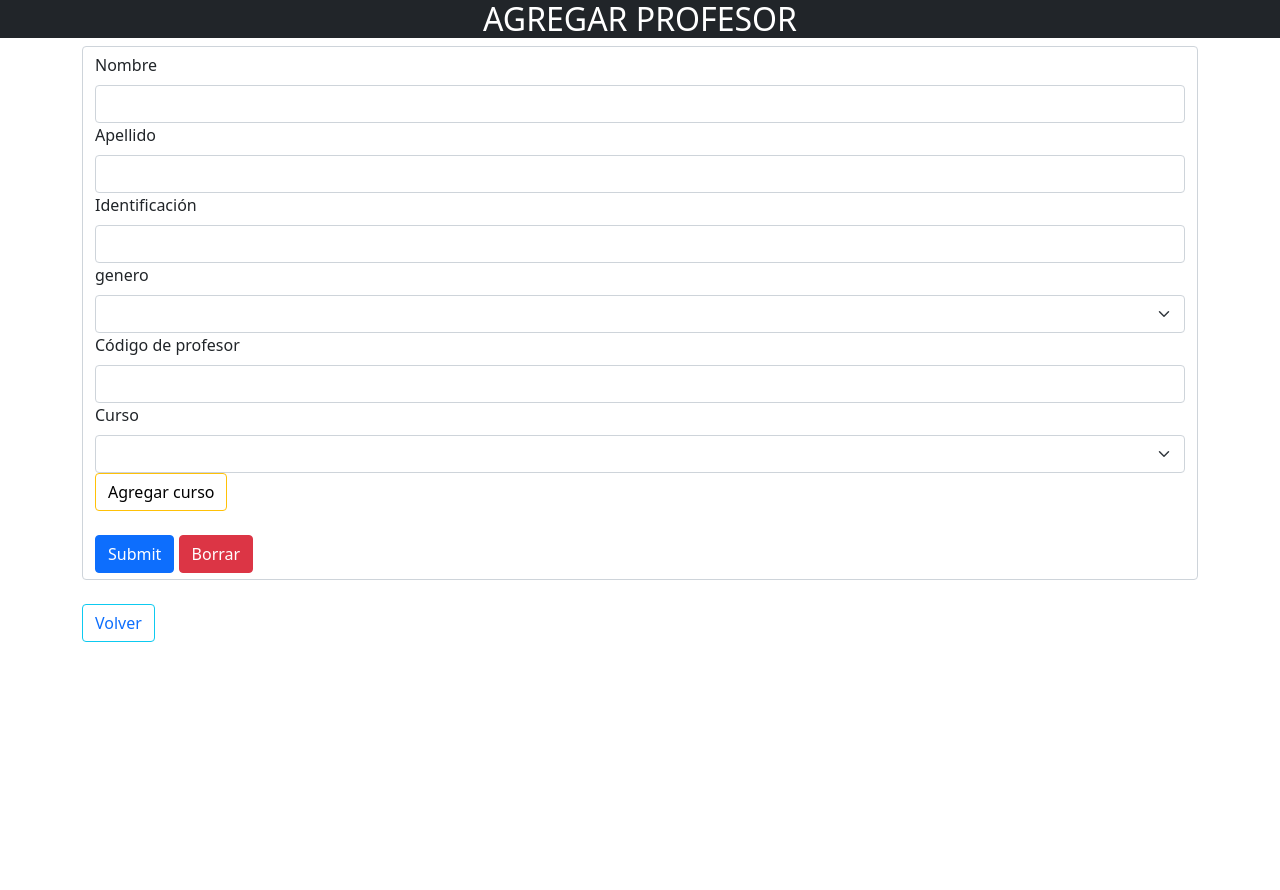
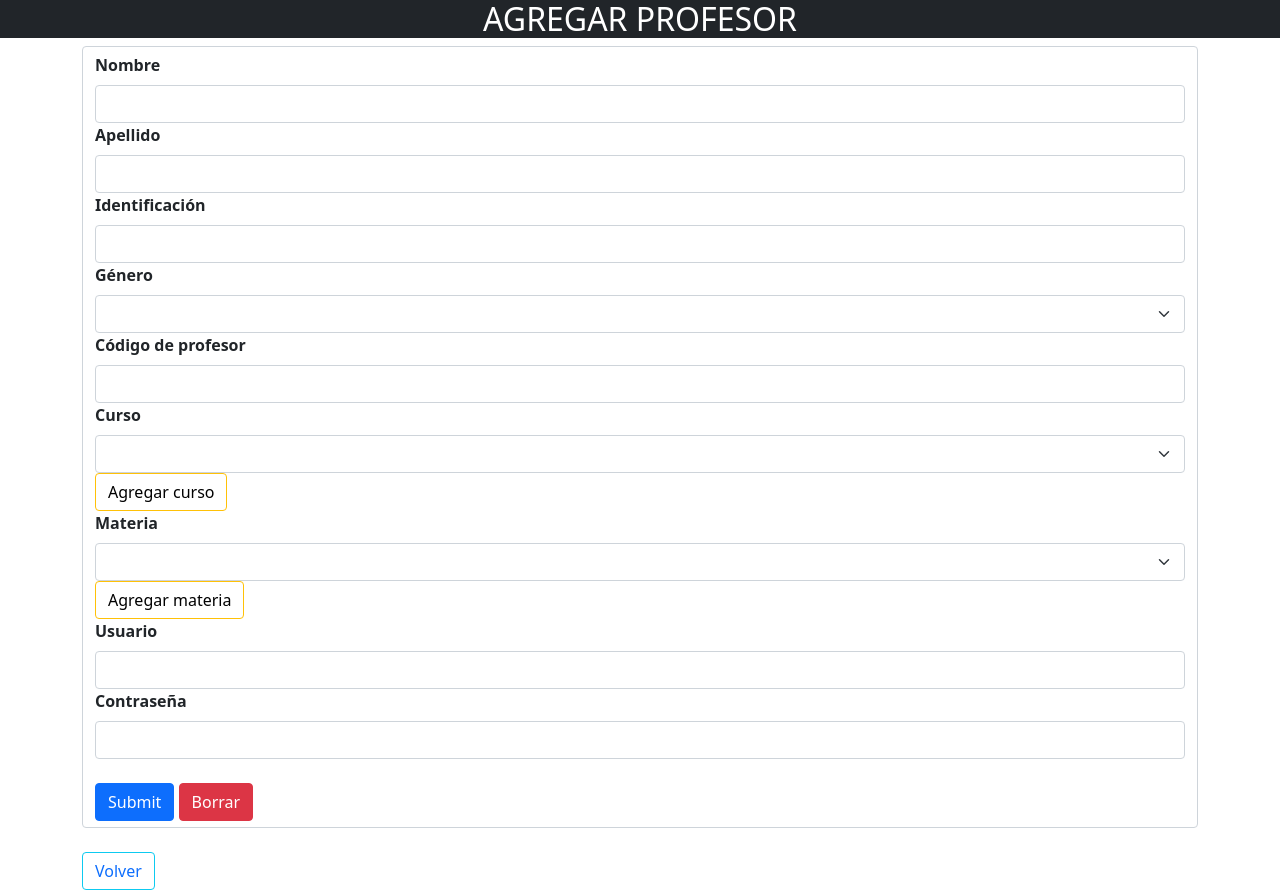
Before and after one commit to nicosalaz/Colegio, a PHP site: page /add.php in a window 1280 px wide. Before the commit the page ends 642 px from the top, so only its background shows below. Run offline with PHP 8.4, Linux system fonts and the light colour scheme; tables that the repository leaves empty hold one stand-in row (values such as "Sample post"); lists and menus that the app fills with data are empty.

Commit message:
17/06/21

```diff
--- a/Colegio/curso/modelos/Curso.php
+++ b/Colegio/curso/modelos/Curso.php
@@ -40,6 +40,17 @@
 			$query = $this->db->prepare($sql);
 			$query->execute(array(':id_curso'=>$id_curso));
 		}
+		public function get_cursos_disponibles()
+		{
+			$sql = "SELECT ID_CURSO,NOMBRE_CURSO
+					FROM curso
+					WHERE ID_CURSO NOT IN (SELECT CURSO_ID
+						  					FROM profesor)";
+			$query = $this->db->prepare($sql);
+			$query->execute();
+			$datos = $query->fetchAll();
+			return $datos;
+		}
 	}
 
 
--- a/Colegio/profesor/modelos/Profesor.php
+++ b/Colegio/profesor/modelos/Profesor.php
@@ -11,7 +11,7 @@
         {
             $sql = "INSERT INTO profesor(NOMBRE, APELLIDOS, IDENTIFICACION, GENERO_ID, COD_DOCENTE,
                      CURSO_ID, MATERIA_ID, USER_ID)
-                    VALUES (:nombre,:apellido,:identificacion,genero,cod_profesor,:curso_id,:materia_id,:user_id)";
+                    VALUES (:nombre,:apellido,:identificacion,:genero,:cod_profesor,:curso_id,:materia_id,:user_id)";
             $query = $this->db->prepare($sql);
             $query->execute(array(':nombre'=>$nombre,
                                   ':apellido'=>$apellido,
@@ -40,6 +40,4 @@
         }
     }
 
-
-
 ?>
--- a/Colegio/profesor/pages/add.php
+++ b/Colegio/profesor/pages/add.php
@@ -1,12 +1,15 @@
 <?php
     require_once '../../genero/modelos/Genero.php';
     require_once '../../curso/modelos/Curso.php';
+    require_once '../../materia/modelos/Materia.php';
 
 
     $obj_genero = new Genero();
     $obj_curso = new Curso();
+    $obj_mat = new Materia();
     $datos_genero = $obj_genero->get();
-    $datos_curso = $obj_curso->get_curso();
+    $datos_curso = $obj_curso->get_cursos_disponibles();
+    $datos_mat = $obj_mat->get_materias();
 ?>
 
 <!DOCTYPE html>
@@ -23,13 +26,13 @@
 <h2 class="bg-dark text-uppercase text-white text-center">Agregar Profesor</h2>
 	<div class="container">
 		<form class="form-control" action="../controladores/add.php" method="POST">
-			<label for="nom" class="form-label">Nombre</label>
+			<label for="nom" class="form-label"><strong>Nombre</strong></label>
             <input class="form-control" name="nom" required></input>
-            <label for="ape" class="form-label">Apellido</label>
+            <label for="ape" class="form-label"><strong>Apellido</strong></label>
             <input class="form-control" name="ape" required></input>
-            <label for="identi" class="form-label">Identificación</label>
+            <label for="identi" class="form-label"><strong>Identificación</strong></label>
             <input class="form-control" name="identi" required></input>
-            <label for="genero" class="form-label">genero</label>
+            <label for="genero" class="form-label"><strong>Género</strong></label>
             <select name="genero" id="genero" class="form-select">
                 <option value="" selected></option>
                 <?php
@@ -40,9 +43,9 @@
                     }
                 ?>
             </select>
-            <label for="cod" class="form-label">Código de profesor</label>
+            <label for="cod" class="form-label"><strong>Código de profesor</strong></label>
             <input class="form-control" name="cod" required></input>
-            <label for="curso" class="form-label">Curso</label>
+            <label for="curso" class="form-label"><strong>Curso</strong></label>
             <select name="curso" id="curso" class="form-select">
                 <option value="" selected></option>
                 <?php
@@ -55,6 +58,23 @@
             </select>
             <button class="btn btn-outline-warning"><a href="../../curso/pages/add.php" style="text-decoration: none;color: black;">Agregar curso</a></button>
             <br>
+            <label for="mat" class="form-label"><strong>Materia</strong></label>
+            <select name="mat" id="mat" class="form-select">
+                <option value="" selected></option>
+                <?php
+                    foreach ($datos_mat as $dato_mat) {
+                ?>
+                <option value="<?php echo $dato_mat['ID_MATERIA']; ?>"><?php echo $dato_mat['NOMBRE_MATERIA']; ?></option>
+                <?php
+                    }
+                ?>
+            </select>
+            <button class="btn btn-outline-warning"><a href="../../materia/pages/add.php" style="text-decoration: none;color: black;">Agregar materia</a></button>
+            <br>
+            <label for="user" class="form-label"><strong>Usuario</strong></label>
+            <input type="text" class="form-control" name="user" required></input>
+            <label for="pass" class="form-label"><strong>Contraseña</strong></label>
+            <input type="password" class="form-control" name="pass" required></input>
             <br>
             <input type="submit" class="btn btn-primary">
             <input type="reset" value="Borrar" class="btn btn-danger">
```
Also changed, not shown: Colegio/profesor/controladores/add.php (added, +29 -0 lines), Colegio/profesor/pages/index.php (added, +38 -0 lines), Colegio/usuario/modelos/Usuario.php (added, +27 -0 lines).
